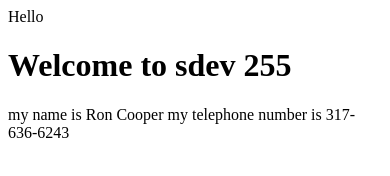
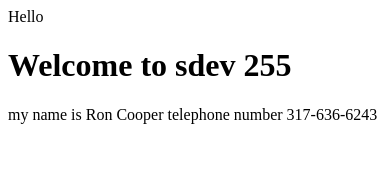
Before and after one commit to coop1rp/Radar, a plain HTML site: page index.html in a window 390 px wide. Drawn offline with Linux system fonts and the light colour scheme.

Commit message:
telephone number

```diff
--- a/index.html
+++ b/index.html
@@ -10,7 +10,7 @@
     Hello <world></world>
     <h1>Welcome to sdev 255</h1>
     my name is Ron Cooper
-    my telephone number is 317-636-6243
+    telephone number 317-636-6243
     <script src="script.js"></script>
   </body>
 </html>
```
